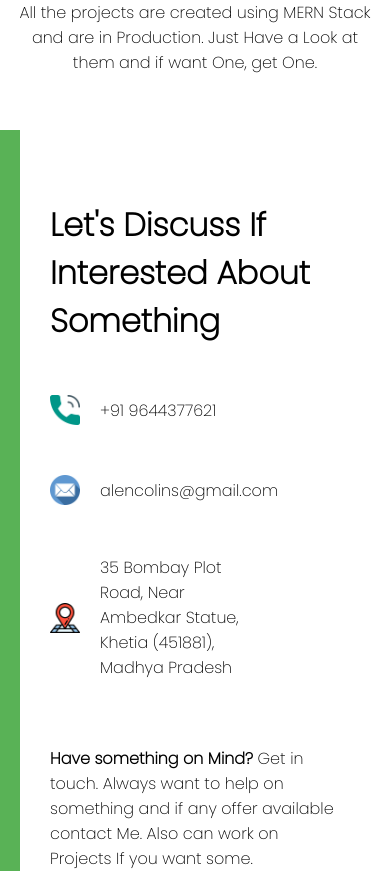
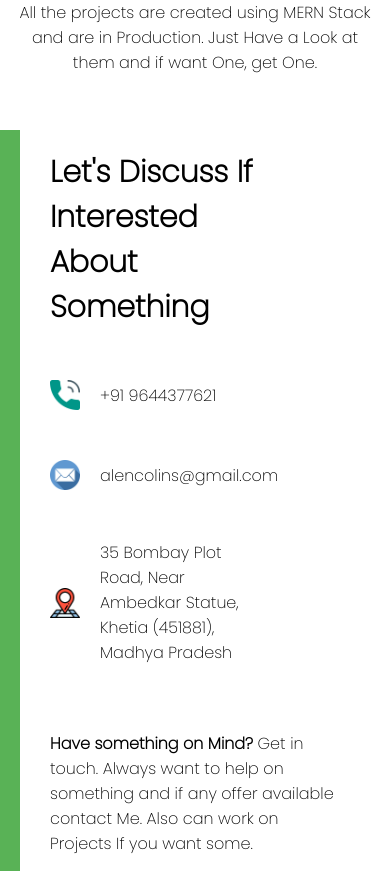
Before and after one commit to sanketbagad/Portfolio, a React (Create React App) app: page / in a window 390 px wide. Shown: the part 2040-2911 px from the top of the page. Built offline with nearby package versions, Linux system fonts and the light colour scheme.

Commit message:
Had some bugs

```diff
--- a/src/Components/Contact/contact.css
+++ b/src/Components/Contact/contact.css
@@ -19,7 +19,7 @@
     flex:1;
 }
 
-.c-titles {
+.c-title {
     font-size: 60px;
     width: 82%;
 }
@@ -83,5 +83,10 @@ button {
 @media  screen and (max-width:400px){
     .c-wrapper {
         flex-direction: column;
+        padding: 0px 50px;
+    }
+
+    .c-title{
+        font-size: 30px;
     }
 }
--- a/src/Components/Product/product.css
+++ b/src/Components/Product/product.css
@@ -34,5 +34,8 @@
 }
 
 @media screen and (max-width:400px) {
-
+    .p{
+        width: 40%;
+        height: 20vh;
+    }
 }
```
